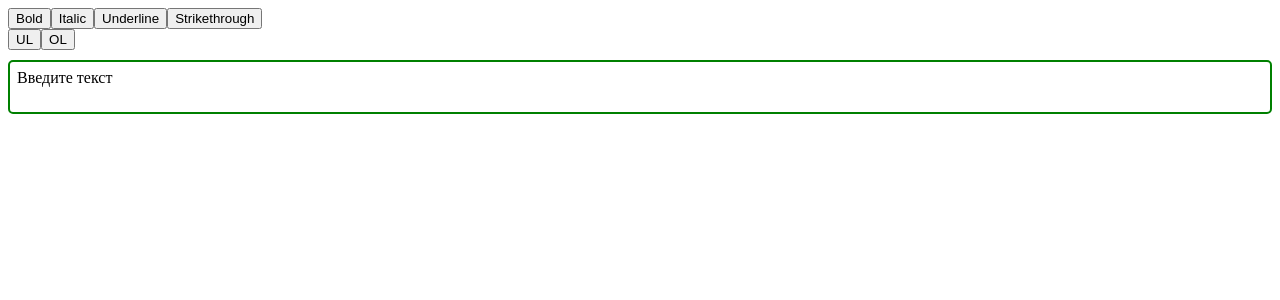
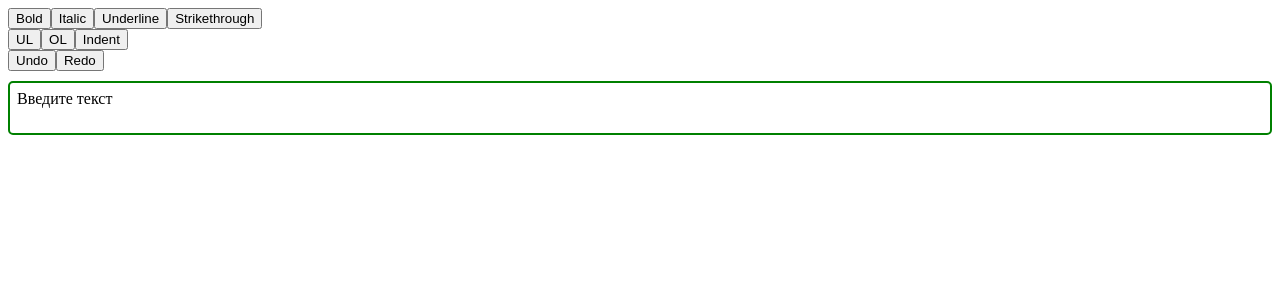
Before and after one commit to yerassylad/draftjs, a React (Create React App) app: page / in a window 1280 px wide. Shown: the top 300 px of the page. Built offline with nearby package versions, Linux system fonts and the light colour scheme.

Commit message:
undo redo funcs

```diff
--- a/src/text_editor.js
+++ b/src/text_editor.js
@@ -6,6 +6,9 @@ import "./text-editor.css";
 const StyleMap = {
   STRIKE: {
     textDecoration: "line-through"
+  },
+  INDENT: {
+    textIndent: "50px"
   }
 };
 
@@ -20,7 +23,8 @@ const INLINE_STYLES = [
 // Виды блочных стилей
 const BLOCK_STYLES = [
   { label: "UL", style: "unordered-list-item" },
-  { label: "OL", style: "ordered-list-item" }
+  { label: "OL", style: "ordered-list-item" },
+  { label: "Indent", style: "INDENT" }
 ];
 
 // Кнопка с функцией
@@ -63,12 +67,12 @@ const BlockDecorationBtns = props => {
   );
 };
 
-function myBlockStyleFn(contentBlock) {
-  const type = contentBlock.getType();
-  if (type === "blockquote") {
-    return "superFancyBlockquote";
-  }
-}
+// function myBlockStyleFn(contentBlock) {
+//   const type = contentBlock.getType();
+//   if (type === "blockquote") {
+//     return "superFancyBlockquote";
+//   }
+// }
 
 // Сам текстовый редактор
 class TextEditor extends Component {
@@ -92,11 +96,21 @@ class TextEditor extends Component {
     this.onChange(RichUtils.toggleBlockType(this.state.editorState, blockType));
   }
 
+  onUndoClick() {
+    this.onChange(EditorState.undo(this.state.editorState));
+  }
+
+  onRedoClick() {
+    this.onChange(EditorState.redo(this.state.editorState));
+  }
+
   render() {
     return (
       <div>
         <LineDecoratonBtns onToggle={this.toggleInlineStyle} />
         <BlockDecorationBtns onToggle={this.toggleBlockType} />
+        <button onClick={this.onUndoClick.bind(this)}>Undo</button>
+        <button onClick={this.onRedoClick.bind(this)}>Redo</button>
         <div className="editor-container">
           <Editor
             customStyleMap={StyleMap}
@@ -104,7 +118,7 @@ class TextEditor extends Component {
             onChange={this.onChange}
             placeholder="Введите текст"
             ref="Текстовый редактор"
-            blockStyleFn={myBlockStyleFn}
+            // blockStyleFn={myBlockStyleFn}
           />
         </div>
       </div>
```
Also changed, not shown: 1 other file (tests, documents, lock files or other folders).
